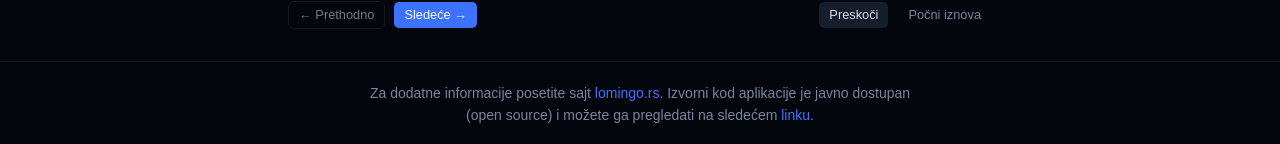
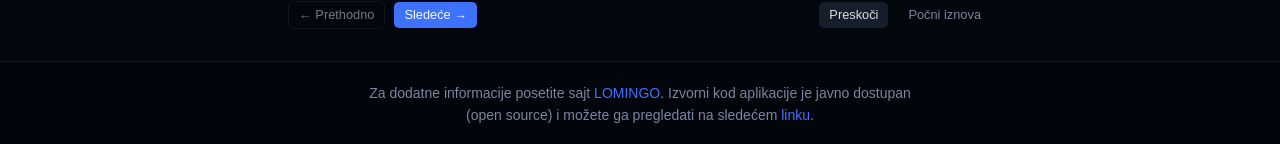
Before and after one commit to Aur316/SerbianDronTestSimulatorReact, a React (Vite) app: page / in a window 1280 px wide. Shown: the part 653-797 px from the top of the page. Built offline with nearby package versions, Linux system fonts and the light colour scheme.

Commit message:
Update AppFooter component to change link text from 'lomingo.rs' to 'LOMINGO' for improved branding consistency.

```diff
--- a/src/components/app-footer/app-footer.tsx
+++ b/src/components/app-footer/app-footer.tsx
@@ -7,9 +7,9 @@ export const AppFooter = () => {
       <div className="mx-auto flex w-full max-w-3xl flex-col items-center gap-4 px-4 md:px-8">
         <p className="text-muted-foreground max-w-xl text-center text-xs leading-relaxed md:text-sm">
           Za dodatne informacije posetite sajt{" "}
-          <Link href={LOMINGO_INFO_URL}>lomingo.rs</Link>. Izvorni kod
-          aplikacije je javno dostupan (open source) i možete ga pregledati na
-          sledećem <Link href={SOURCE_CODE_URL}>linku</Link>.
+          <Link href={LOMINGO_INFO_URL}>LOMINGO</Link>. Izvorni kod aplikacije
+          je javno dostupan (open source) i možete ga pregledati na sledećem{" "}
+          <Link href={SOURCE_CODE_URL}>linku</Link>.
         </p>
       </div>
     </footer>
```
